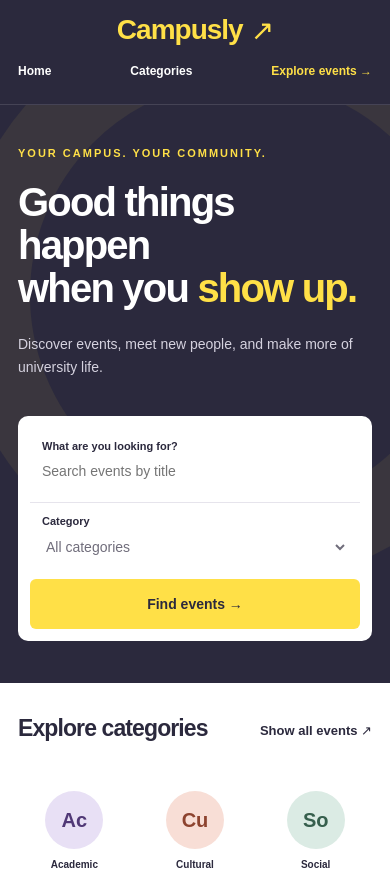
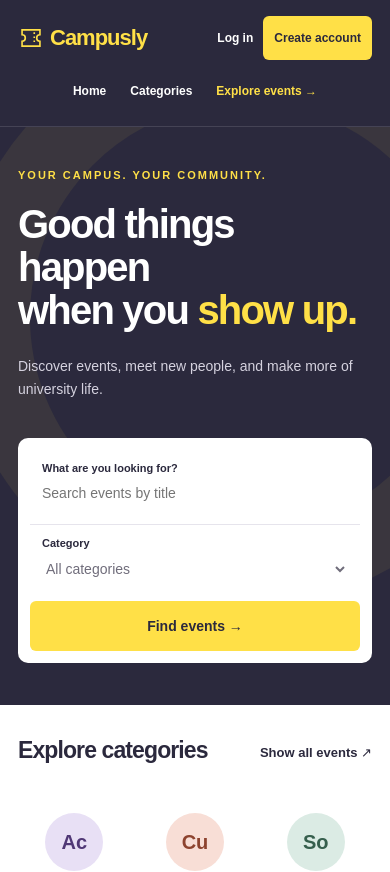
Before and after one commit to avaz-io/Sudo-project, a React app in the folder frontend/: page / in a window 390 px wide. Shown: the top 872 px of the page. Built offline with nearby package versions, Linux system fonts and the light colour scheme; the HTML template or start-up script is replaced by a standard one.

Commit message:
Show signed-in account and add logout to header

```diff
--- a/frontend/src/App.jsx
+++ b/frontend/src/App.jsx
@@ -1,5 +1,6 @@
 import { useState } from 'react'
 import './App.css'
+import Header from './components/Header.jsx'
 
 const categories = ['Academic', 'Cultural', 'Social', 'Extracurricular', 'Sports', 'Other']
 const events = [
@@ -32,12 +33,7 @@ export default function App() {
   return (
     <>
       <a className="skip-link" href="#main">Skip to content</a>
-      <header className="site-header" id="home">
-        <div className="container header-content">
-          <a className="brand" href="#home">Campusly<span>↗</span></a>
-          <nav aria-label="Main navigation"><a href="#home">Home</a><a href="#categories">Categories</a><a href="#events">Explore events →</a></nav>
-        </div>
-      </header>
+      <Header />
       <main id="main">
         <section className="hero" aria-labelledby="hero-title">
           <div className="container">
--- /dev/null
+++ b/frontend/src/components/Header.css
@@ -0,0 +1,41 @@
+.account-header .header-content {
+  display: grid;
+  grid-template-columns: auto 1fr auto;
+  align-items: center;
+  gap: 24px;
+  min-height: 84px;
+  padding-block: 16px;
+}
+.account-header .brand { align-items: center; }
+.header-logo { width: 32px; height: 32px; fill: none; stroke: currentColor; stroke-width: 2; }
+.account-header .header-nav { justify-self: center; justify-content: center; gap: 24px; width: auto; }
+.header-account { display: flex; align-items: center; justify-content: flex-end; gap: 14px; min-width: 0; font-size: 13px; }
+.header-login { padding-block: 12px; font-weight: 600; }
+.header-login:hover { color: #ffe047; }
+.header-signup, .header-logout { display: inline-flex; align-items: center; justify-content: center; min-height: 44px; padding: 10px 16px; border: 1px solid transparent; border-radius: 6px; font-size: 13px; font-weight: 700; white-space: nowrap; }
+.header-signup { background: #ffe047; color: #2b293d; }
+.header-signup:hover { background: #f3d12c; }
+.header-logout { background: transparent; border-color: #ffffff5c; color: #fff; }
+.header-logout:hover:not(:disabled) { background: #ffffff12; border-color: #ffe047; }
+.header-logout:disabled { opacity: 0.65; cursor: wait; }
+.header-name { max-width: 160px; overflow: hidden; text-overflow: ellipsis; white-space: nowrap; font-weight: 600; }
+.header-status { color: #d5d2df; font-size: 12px; }
+.header-error { color: #ffd4cf; padding-bottom: 16px; font-size: 13px; line-height: 1.6; }
+@media (max-width: 1000px) {
+  .account-header .header-content { grid-template-columns: minmax(0, 1fr) auto; row-gap: 8px; }
+  .account-header .header-nav { grid-row: 2; grid-column: 1 / -1; justify-self: stretch; padding-top: 4px; }
+}
+@media (max-width: 560px) {
+  .account-header .header-content { column-gap: 12px; }
+  .account-header .brand { font-size: 22px; gap: 6px; }
+  .header-logo { width: 26px; height: 26px; }
+  .header-account { gap: 10px; font-size: 12px; }
+  .header-signup, .header-logout { font-size: 12px; padding-inline: 10px; }
+  .header-name { max-width: 90px; }
+  .account-header .header-nav { gap: 24px; font-size: 12px; }
+}
+@media (max-width: 380px) {
+  .account-header .header-content { grid-template-columns: 1fr; justify-items: center; row-gap: 12px; }
+  .account-header .header-nav { grid-row: 3; grid-column: 1; gap: 20px; }
+  .header-account { justify-content: center; }
+}
--- /dev/null
+++ b/frontend/src/components/Header.jsx
@@ -0,0 +1,119 @@
+import { useEffect, useState } from 'react'
+import { Link, useNavigate } from 'react-router'
+import './Header.css'
+
+function clearSession() {
+  sessionStorage.removeItem('campusly_token')
+  sessionStorage.removeItem('campusly_user')
+}
+
+export default function Header() {
+  const navigate = useNavigate()
+  const [user, setUser] = useState(null)
+  const [status, setStatus] = useState(() =>
+    sessionStorage.getItem('campusly_token') ? 'checking' : 'anonymous'
+  )
+  const [error, setError] = useState('')
+  const [loggingOut, setLoggingOut] = useState(false)
+  const [retry, setRetry] = useState(0)
+
+  useEffect(() => {
+    const token = sessionStorage.getItem('campusly_token')
+    if (!token) return
+    const controller = new AbortController()
+
+    async function checkAccount() {
+      try {
+        const response = await fetch('/api/users/me', {
+          headers: { Authorization: `Bearer ${token}` },
+          signal: controller.signal,
+        })
+        if (controller.signal.aborted) return
+        if (response.status === 401) {
+          clearSession()
+          setUser(null)
+          setStatus('anonymous')
+          setError('Your session has expired. Please log in again.')
+          return
+        }
+        if (!response.ok) throw new Error('Account unavailable')
+        const account = await response.json()
+        if (controller.signal.aborted) return
+        if (typeof account.display_name !== 'string') throw new Error('Invalid account')
+        sessionStorage.setItem('campusly_user', JSON.stringify(account))
+        setUser(account)
+        setStatus('authenticated')
+      } catch {
+        if (controller.signal.aborted) return
+        setError('We could not load your account. Please try again.')
+        setStatus('unavailable')
+      }
+    }
+
+    checkAccount()
+    return () => controller.abort()
+  }, [retry])
+
+  function retryAccount() {
+    setError('')
+    setStatus('checking')
+    setRetry((value) => value + 1)
+  }
+
+  async function handleLogout() {
+    setError('')
+    setLoggingOut(true)
+    try {
+      const token = sessionStorage.getItem('campusly_token')
+      if (token) {
+        const response = await fetch('/api/auth/logout', {
+          method: 'POST',
+          headers: { Authorization: `Bearer ${token}` },
+        })
+        if (!response.ok && response.status !== 401) throw new Error('Logout failed')
+      }
+      clearSession()
+      setUser(null)
+      setStatus('anonymous')
+      navigate('/', { replace: true })
+    } catch {
+      setError('We could not log you out. Please try again.')
+    } finally {
+      setLoggingOut(false)
+    }
+  }
+
+  return (
+    <header className="site-header account-header" id="home">
+      <div className="container header-content">
+        <Link className="brand" to="/" aria-label="Campusly home">
+          <svg className="header-logo" viewBox="0 0 32 32" aria-hidden="true">
+            <path d="M5 6h22v6a4 4 0 0 0 0 8v6H5v-6a4 4 0 0 0 0-8V6Z" />
+            <path d="M20 9v14" strokeDasharray="2 3" />
+          </svg>
+          Campusly
+        </Link>
+        <nav className="header-nav" aria-label="Main navigation">
+          <a href="#home">Home</a>
+          <a href="#categories">Categories</a>
+          <a href="#events">Explore events →</a>
+        </nav>
+        <div className="header-account" aria-live="polite">
+          {status === 'checking' && <span className="header-status">Checking account…</span>}
+          {status === 'anonymous' && <>
+            <Link className="header-login" to="/login">Log in</Link>
+            <Link className="header-signup" to="/signup">Create account</Link>
+          </>}
+          {status === 'authenticated' && <>
+            <span className="header-name" title={user.display_name}>{user.display_name}</span>
+            <button className="header-logout" type="button" onClick={handleLogout} disabled={loggingOut}>
+              {loggingOut ? 'Logging out…' : 'Log out'}
+            </button>
+          </>}
+          {status === 'unavailable' && <button className="header-logout" type="button" onClick={retryAccount}>Retry account</button>}
+        </div>
+      </div>
+      {error && <p className="container header-error" role="alert">{error}</p>}
+    </header>
+  )
+}
```
